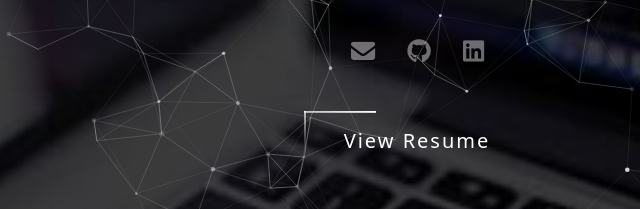
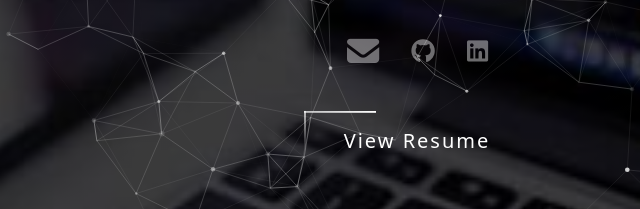
Before and after one commit to MohammedEsmaill/MohammedEsmaill.github.io, a plain HTML site: page index.html in a window 1280 px wide. Shown: the part 434-643 px from the top of the page, 223-863 px from the left. Drawn offline with Linux system fonts and the light colour scheme; animation ran at ten frames a second.

Commit message:
Update index.html

```diff
--- a/index.html
+++ b/index.html
@@ -43,8 +43,8 @@
           </h2>
         </div>
         <div class="header-icon d-flex justify-content-evenly  mx-auto">
-          <a href="mailto:abohadida51@gmail.com"><i
-              class="fa-solid fa-beat-fade fa-envelope mx-3 fa-xl text-light"></i></a>
+          <a href="https://mail.google.com/mail/?view=cm&fs=1&to=mohamedesmail3008@gmail.com" target="_blank">
+            <i class="fa-solid fa-beat-fade fa-envelope mx-3 fa-2xl text-light"></i></a>
           <a href="https://github.com/MohammedEsmaill" target="_blank"><i
               class="fa-brands fa-beat-fade fa-github mx-3 fa-xl text-light"></i></a>
           <a href="https://www.linkedin.com/in/mohammed-esmail-34626933b" target="_blank"><i
```
